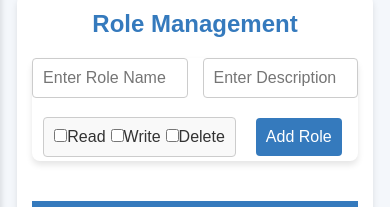
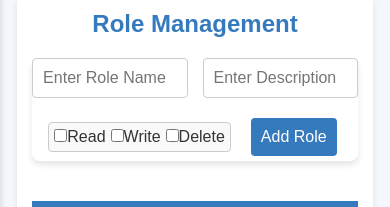
Before and after one commit to tropnicates/rbac_app, a React (Create React App) app: page /roles in a window 390 px wide. Shown: the part 73-280 px from the top of the page. Built offline with nearby package versions, Linux system fonts and the light colour scheme.

Commit message:
css modified

```diff
--- a/src/assets/styles/Roles.css
+++ b/src/assets/styles/Roles.css
@@ -173,7 +173,7 @@
     font-size: 0.9rem;
   }
   .permissions {
-    flex-direction: column;
+    flex-direction: row;
     gap: 5px;
     padding: 10px;
   }
@@ -209,6 +209,7 @@
     align-items: center;
     gap: 5px;
     justify-content: space-around;
+    padding: 5px;
   }
   .role-form{
     gap: 15px;
```
